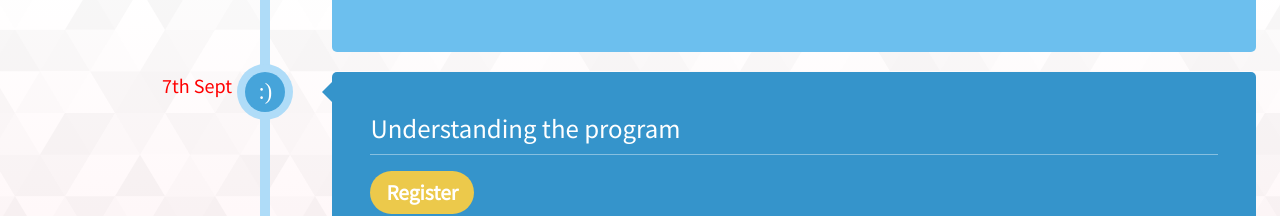
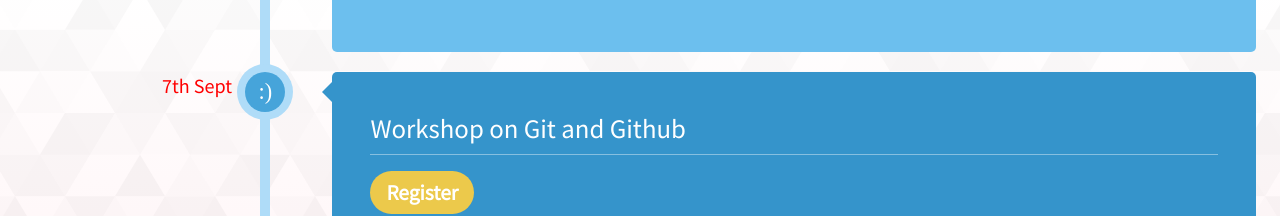
Before and after one commit to shawavisek35/synthack, a React (Create React App) app: page / in a window 1280 px wide. Shown: the part 812-1028 px from the top of the page. Built offline with nearby package versions, Linux system fonts and the light colour scheme.

Commit message:
Update timeline.js

```diff
--- a/src/shared/timeline.js
+++ b/src/shared/timeline.js
@@ -7,7 +7,7 @@
     },
     {
         status : "Register",
-        name : "Understanding the program",
+        name : "Workshop on Git and Github",
         link : "https://dsc.community.dev/e/mvjkyy/",
         time : "7th Sept"
     },
```
